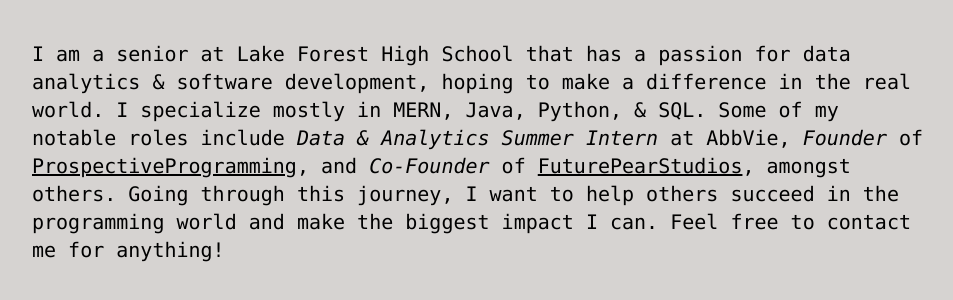
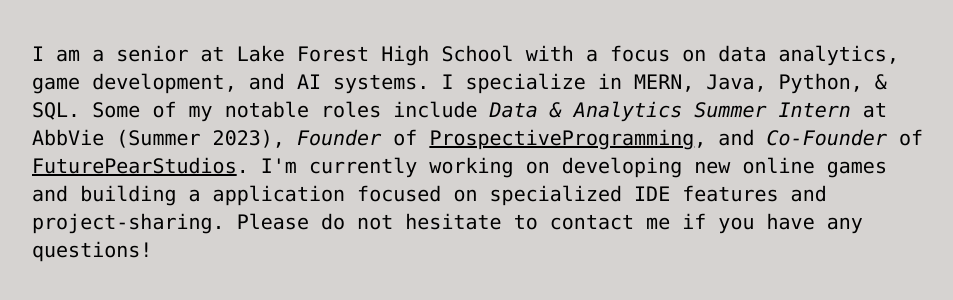
Before and after one commit to NeilP06/neilpuroh.it, a React (Create React App) app: page / in a window 1280 px wide. Shown: the part 306-606 px from the top of the page, without its empty margins (176-1129 px from the left). Built offline with nearby package versions, Linux system fonts and the light colour scheme.

Commit message:
Updated bio and revamped resume (10-24-23)

```diff
--- a/src/App.js
+++ b/src/App.js
@@ -23,7 +23,7 @@
             </div>
         </div>
         <div className="flex flex-col items-center lg:items-start mx-12 lg:mx-0 mt-10 lg:w-5/6">
-          <p className="lg:mb-5 text-center lg:text-left text-md lg:text-xl font-mono font-medium text-black dark:text-white">I am a senior at Lake Forest High School that has a passion for data analytics & software development, hoping to make a difference in the real world. I specialize mostly in MERN, Java, Python, & SQL. Some of my notable roles include <i>Data & Analytics Summer Intern</i> at AbbVie, <i>Founder</i> of <a className="hover:font-semibold" onClick={delayMessage} href=""><u>ProspectiveProgramming</u></a>, and <i>Co-Founder</i> of <a className="hover:font-semibold" href="https://futurepearstudios.co"><u>FuturePearStudios</u></a>, amongst others. Going through this journey, I want to help others succeed in the programming world and make the biggest impact I can. Feel free to contact me for anything!</p>
+          <p className="lg:mb-5 text-center lg:text-left text-md lg:text-xl font-mono font-medium text-black dark:text-white">I am a senior at Lake Forest High School with a focus on data analytics, game development, and AI systems. I specialize in MERN, Java, Python, & SQL. Some of my notable roles include <i>Data & Analytics Summer Intern</i> at AbbVie (Summer 2023), <i>Founder</i> of <a className="hover:font-semibold" href="https://prospectiveprogramming.org"><u>ProspectiveProgramming</u></a>, and <i>Co-Founder</i> of <a className="hover:font-semibold" href="https://futurepearstudios.co"><u>FuturePearStudios</u></a>. I'm currently working on developing new online games and building a application focused on specialized IDE features and project-sharing. Please do not hesitate to contact me if you have any questions!</p>
         </div>
       </div>
     </div>
```
Also changed, not shown: 1 other file (tests, documents, lock files or other folders).
